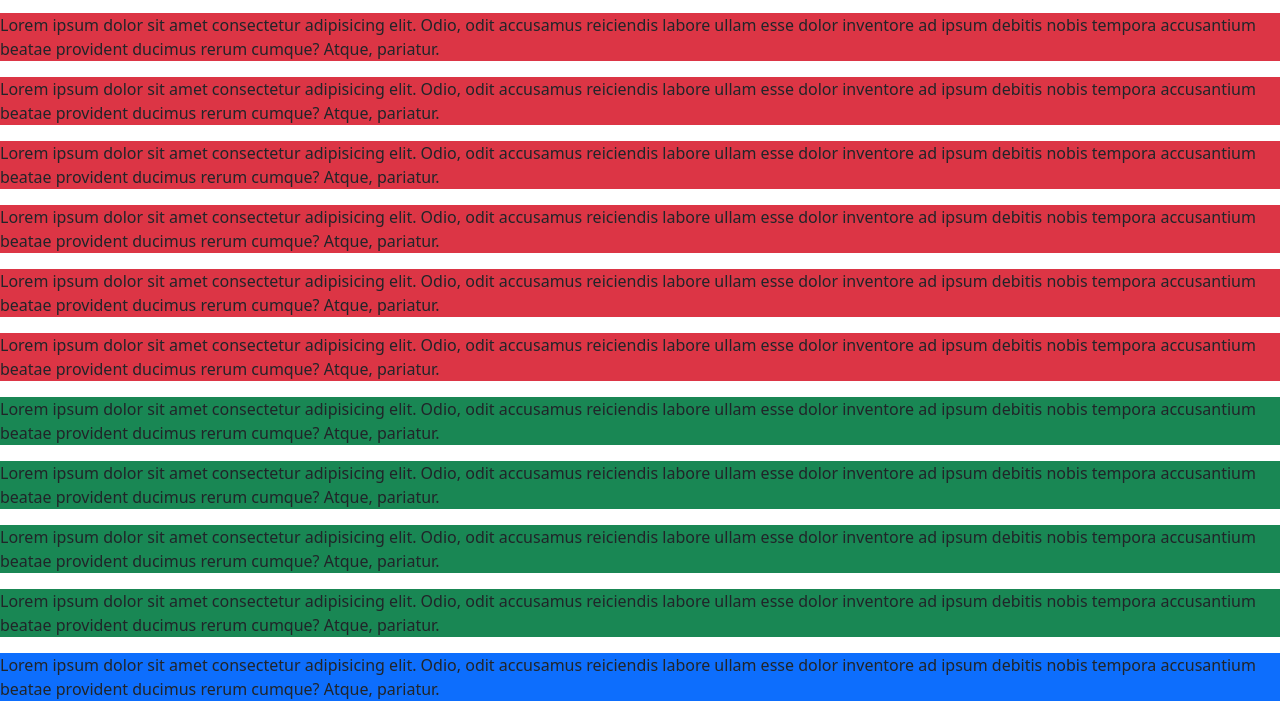
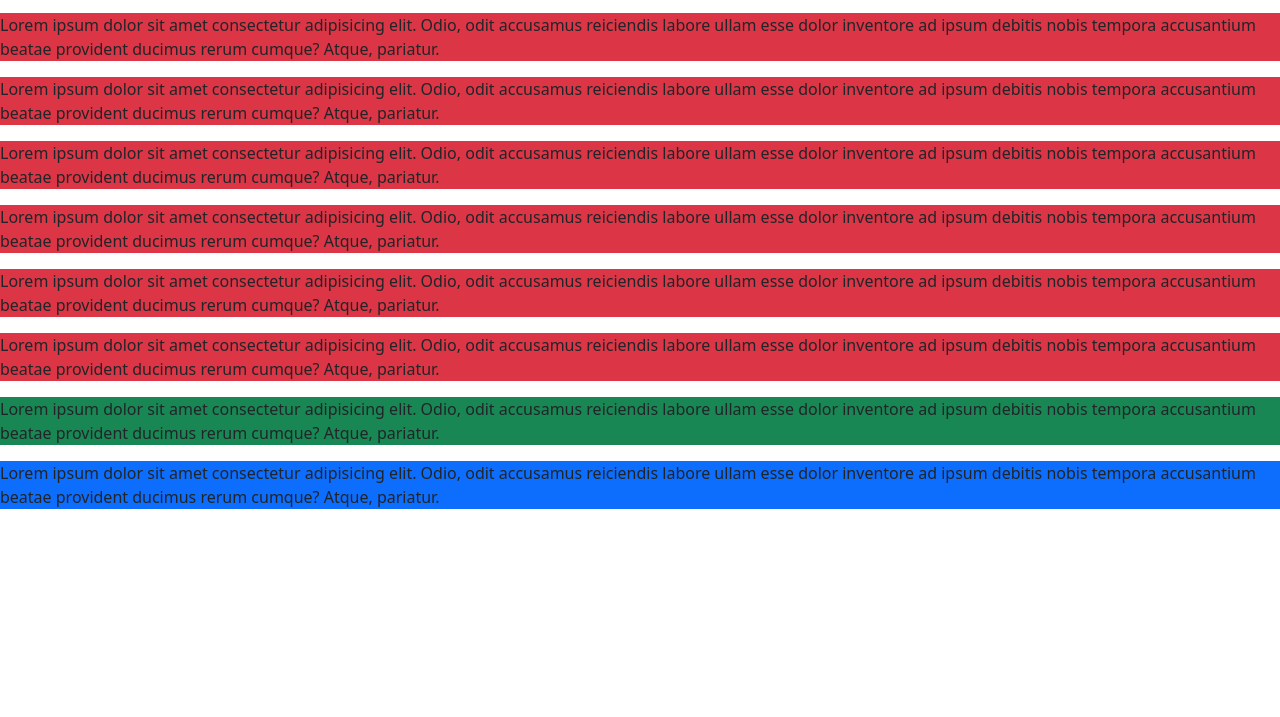
Before and after one commit to IlmaSalih/bootstrap-task, a plain HTML site: page index.html in a window 1280 px wide. Shown: the part 107-824 px from the top of the page. After the commit the page ends 800 px from the top, so only its background shows below. Drawn offline with nearby package versions, Linux system fonts and the light colour scheme.

Commit message:
Update index.html

```diff
--- a/index.html
+++ b/index.html
@@ -46,18 +46,6 @@
 
             </div>
             <div>
-                <p class="bg-success ">Lorem ipsum dolor sit amet consectetur adipisicing elit. Odio, odit accusamus reiciendis labore ullam esse dolor inventore ad ipsum debitis nobis tempora accusantium beatae provident ducimus rerum cumque? Atque, pariatur.</p>
-
-            </div>
-            <div>
-                <p class="bg-success ">Lorem ipsum dolor sit amet consectetur adipisicing elit. Odio, odit accusamus reiciendis labore ullam esse dolor inventore ad ipsum debitis nobis tempora accusantium beatae provident ducimus rerum cumque? Atque, pariatur.</p>
-
-            </div>
-            <div>
-                <p class="bg-success ">Lorem ipsum dolor sit amet consectetur adipisicing elit. Odio, odit accusamus reiciendis labore ullam esse dolor inventore ad ipsum debitis nobis tempora accusantium beatae provident ducimus rerum cumque? Atque, pariatur.</p>
-
-            </div>
-            <div>
                 <p class="bg-primary ">Lorem ipsum dolor sit amet consectetur adipisicing elit. Odio, odit accusamus reiciendis labore ullam esse dolor inventore ad ipsum debitis nobis tempora accusantium beatae provident ducimus rerum cumque? Atque, pariatur.</p>
 
             </div>
```
